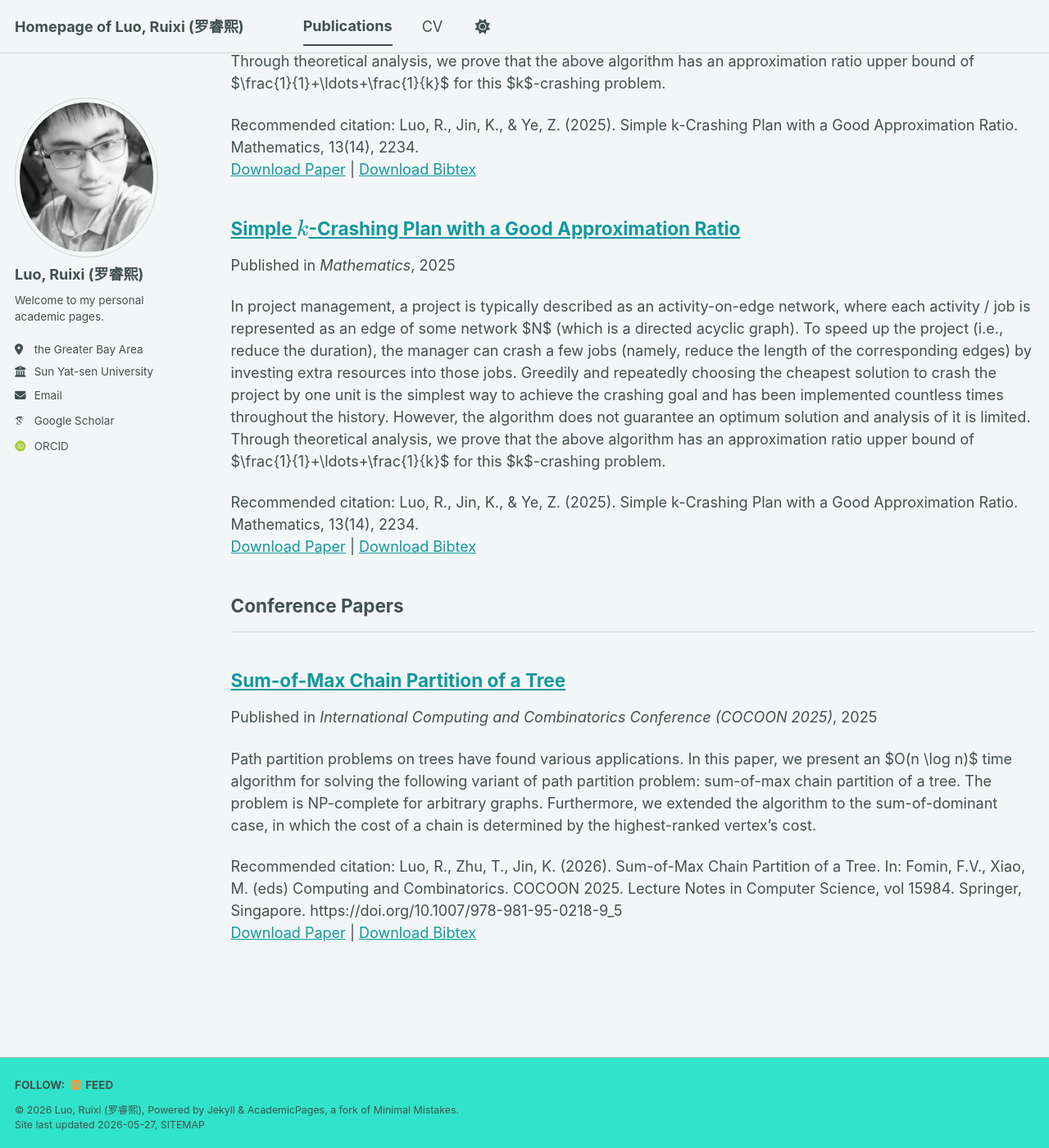
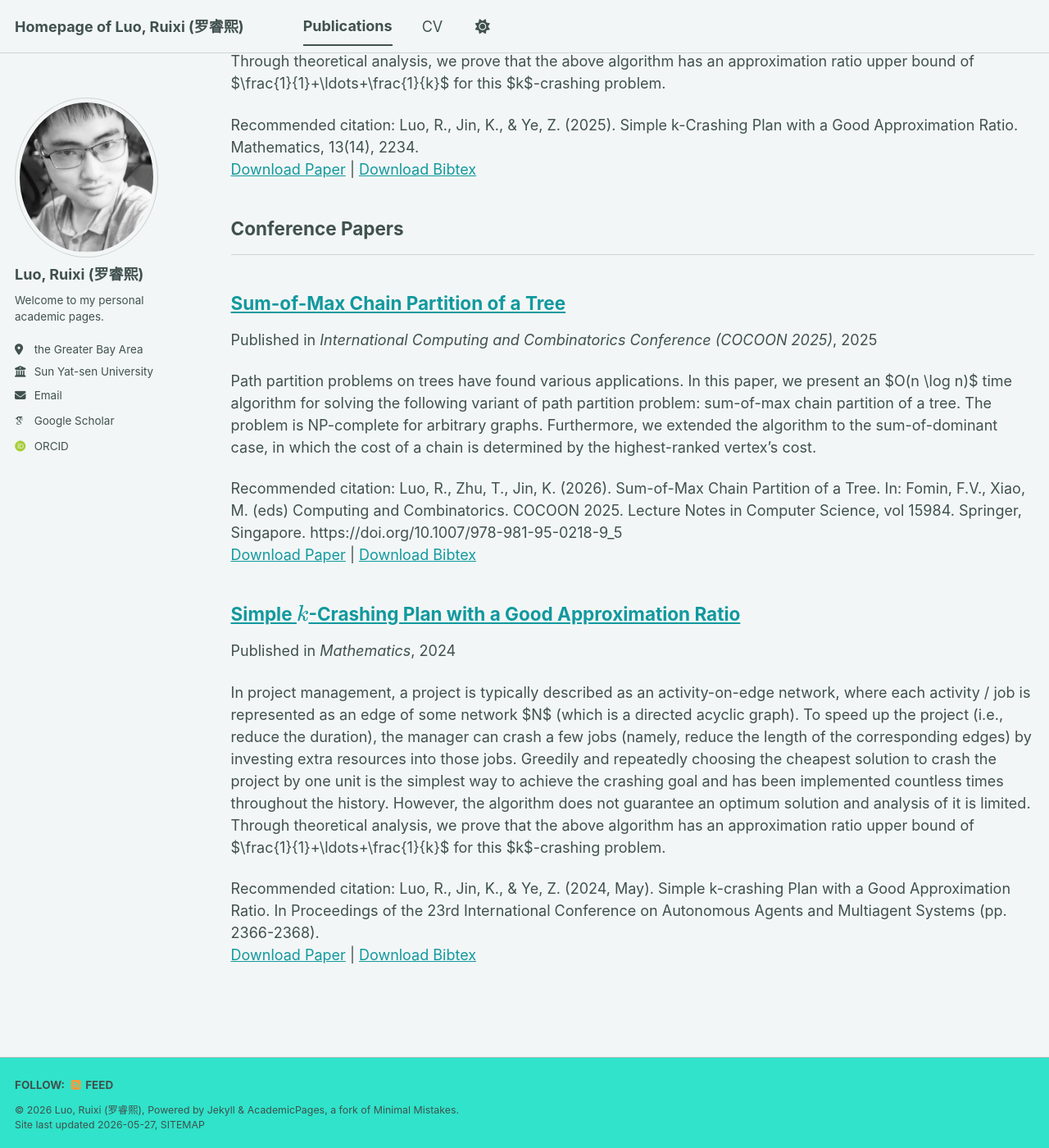
Before and after one commit to Ruixi-Luo/Ruixi-Luo.github.io, a Jekyll site: the page built from _pages/publications.html, in a window 1280 px wide and 1400 px high, scrolled down 1586 px. Shown: the whole window at 82% size. Built offline with Jekyll 4.4.1, drawn with Linux system fonts in a browser that asks for light colours; some web fonts are replaced; a script bundle is joined from its source files by our own code; library files that are not in the unit come from our copies; before the commit the page ends 2962 px from its top, so only the background shows below that.

Commit message:
Update k-crashing-AAMAS.md

```diff
--- a/_publications/k-crashing-AAMAS.md
+++ b/_publications/k-crashing-AAMAS.md
@@ -1,12 +1,12 @@
 ---
 title: "Simple $$k$$-Crashing Plan with a Good Approximation Ratio"
 collection: publications
-category: manuscripts
-permalink: /publication/k-crashing
+category: conferences
+permalink: /publication/k-crashing-AAMAS
 excerpt: 'In project management, a project is typically described as an activity-on-edge network, where each activity / job is represented as an edge of some network $N$ (which is a directed acyclic graph). To speed up the project (i.e., reduce the duration), the manager can crash a few jobs (namely, reduce the length of the corresponding edges) by investing extra resources into those jobs. Greedily and repeatedly choosing the cheapest solution to crash the project by one unit is the simplest way to achieve the crashing goal and has been implemented countless times throughout the history. However, the algorithm does not guarantee an optimum solution and analysis of it is limited. Through theoretical analysis, we prove that the above algorithm has an approximation ratio upper bound of $\frac{1}{1}+\ldots+\frac{1}{k}$ for this $k$-crashing problem.'
-date: 2025-7-09
+date: 2024-5-06
 venue: 'Mathematics'
-paperurl: 'https://Ruixi-Luo.github.io/files/k-crashing.pdf'
-bibtexurl: 'https://Ruixi-Luo.github.io/files/k-crashing.bib'
-citation: 'Luo, R., Jin, K., & Ye, Z. (2025). Simple k-Crashing Plan with a Good Approximation Ratio. Mathematics, 13(14), 2234.'
+paperurl: 'https://Ruixi-Luo.github.io/files/k-crashing-AAMAS.pdf'
+bibtexurl: 'https://Ruixi-Luo.github.io/files/k-crashing-AAMAS.bib'
+citation: 'Luo, R., Jin, K., & Ye, Z. (2024, May). Simple k-crashing Plan with a Good Approximation Ratio. In Proceedings of the 23rd International Conference on Autonomous Agents and Multiagent Systems (pp. 2366-2368).'
 ---
```
